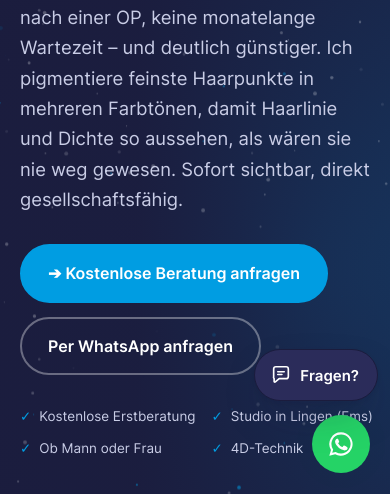
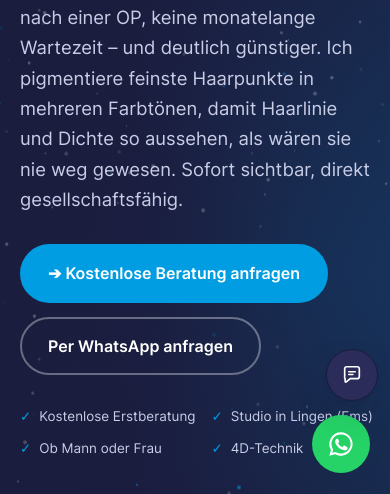
Before and after one commit to alessandronoto84/Haarpigmentierung-Emsland, a plain HTML site: page index.html in a window 390 px wide. Shown: the part 351-845 px from the top of the page. Drawn offline with Linux system fonts and the light colour scheme.

Commit message:
Chat-Knopf auf dem Handy als rundes Symbol, damit er keinen Text verdeckt
Co-Authored-By: Claude Opus 5.5 <noreply@anthropic.com>
Claude-Session: https://claude.ai/code/session_01FoqgC5o3QGGwfkS9qpmi8m

```diff
--- a/assets/styles.css
+++ b/assets/styles.css
@@ -433,3 +433,8 @@ html.intro-on { overflow: hidden; }
 /* Kennzahlen: Zahl nicht umbrechen */
 .stat span { white-space: nowrap; }
 @media (max-width: 420px) { .stat span { font-size: 1.8rem; } .stat { padding: 20px 14px; } }
+/* Chat-Knopf auf dem Handy: rundes Symbol wie WhatsApp, verdeckt weniger Text */
+@media (max-width: 860px) {
+  .cb-launch { width: 52px; min-height: 52px !important; padding: 0 !important; justify-content: center; border-radius: 50%; }
+  .cb-launch .cb-launch-t { position: absolute; width: 1px; height: 1px; overflow: hidden; clip: rect(0 0 0 0); white-space: nowrap; }
+}
```
